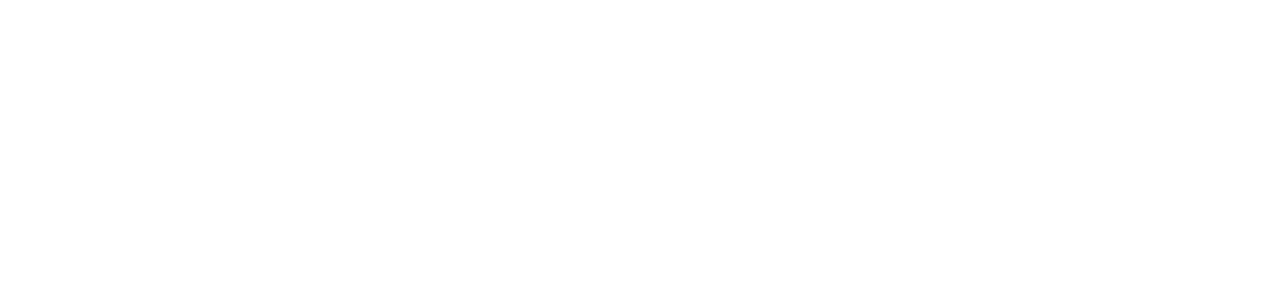
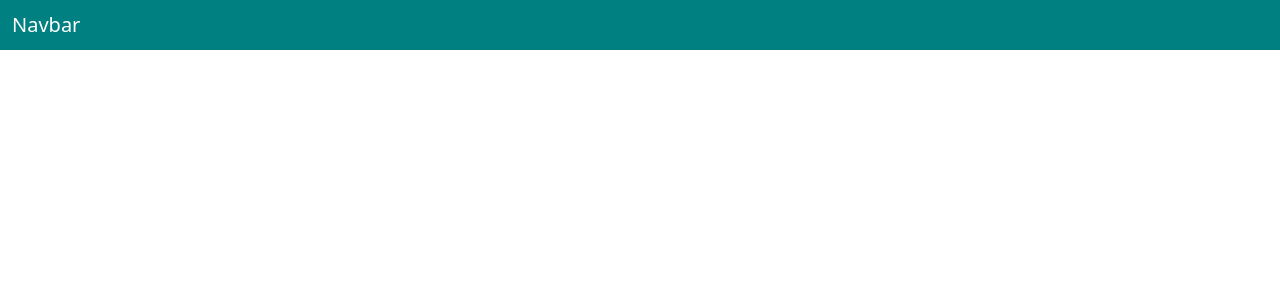
Before and after one commit to nunombispo/SupabaseNotes, a React (Create React App) app: page / in a window 1280 px wide. Shown: the top 300 px of the page. Built offline with nearby package versions, Linux system fonts and the light colour scheme.

Commit message:
Added Bootstrap and Header

```diff
--- a/public/index.html
+++ b/public/index.html
@@ -25,6 +25,10 @@
       Learn how to configure a non-root public URL by running `npm run build`.
     -->
     <title>React App</title>
+
+    <link href="https://cdn.jsdelivr.net/npm/bootstrap@5.0.2/dist/css/bootstrap.min.css" rel="stylesheet" integrity="sha384-EVSTQN3/azprG1Anm3QDgpJLIm9Nao0Yz1ztcQTwFspd3yD65VohhpuuCOmLASjC" crossorigin="anonymous">
+    <script src="https://cdn.jsdelivr.net/npm/bootstrap@5.0.2/dist/js/bootstrap.bundle.min.js" integrity="sha384-MrcW6ZMFYlzcLA8Nl+NtUVF0sA7MsXsP1UyJoMp4YLEuNSfAP+JcXn/tWtIaxVXM" crossorigin="anonymous"></script>
+
   </head>
   <body>
     <noscript>You need to enable JavaScript to run this app.</noscript>
--- a/src/components/App.js
+++ b/src/components/App.js
@@ -1,9 +1,8 @@
+import Header from "./Header";
 
 function App() {
   return (
-    <div>
-
-    </div>
+    <Header/>
   );
 }
 
--- /dev/null
+++ b/src/components/Header.js
@@ -0,0 +1,13 @@
+
+function Header() {
+    const divStyle={backgroundColor: 'teal'}
+    return (
+        <nav className="navbar navbar-dark" style={divStyle}>
+            <div className="container-fluid">
+            <span className="navbar-brand mb-0 h1">Navbar</span>
+            </div>
+        </nav>
+    );
+  }
+
+  export default Header;
```
